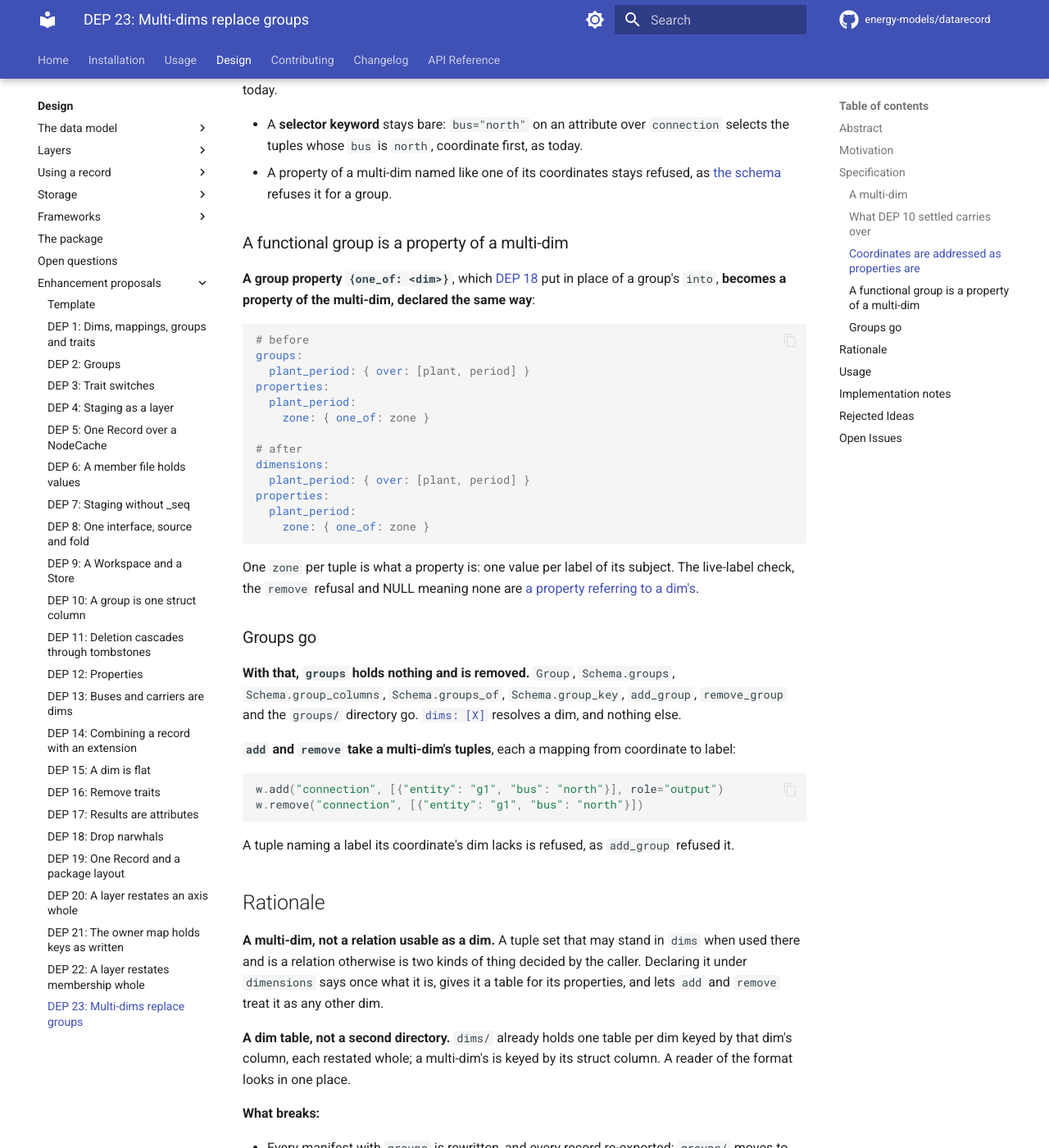
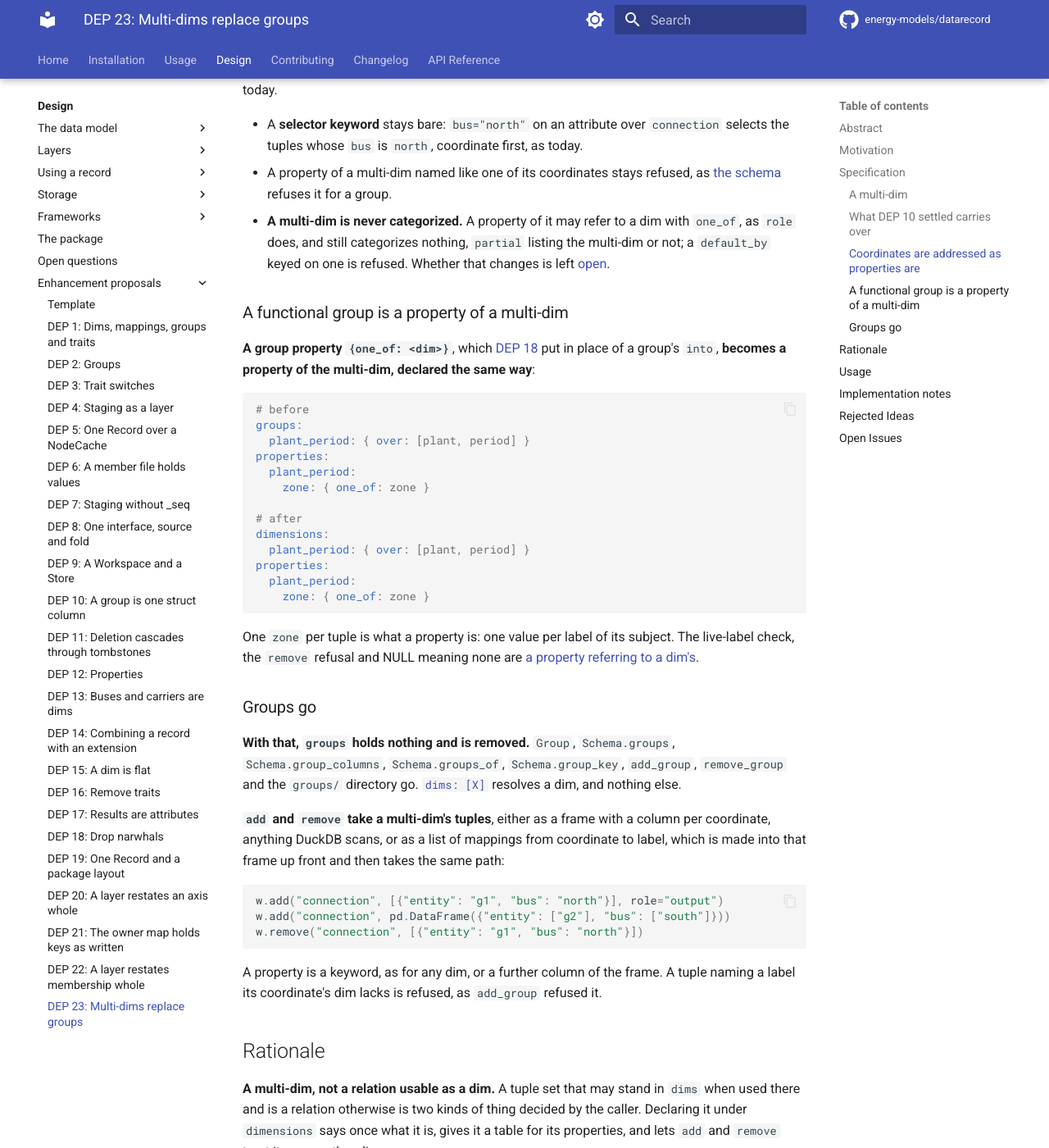
Before and after one commit to energy-models/datarecord, an MkDocs documentation site: the page built from docs/design/proposals/dep-0023-multi-dims.md, in a window 1280 px wide and 1400 px high, scrolled down 2701 px. Shown: the whole window at 82% size. Built offline with MkDocs 1.6.1 and Material for MkDocs 9.7.7, drawn with Linux system fonts in a browser that asks for light colours; comment, search, counter and statistics services are not loaded; some of the changed text lies outside the part shown.

Commit message:
docs: settle DEP 23's add, remove and categories

````diff
--- a/docs/design/proposals/dep-0023-multi-dims.md
+++ b/docs/design/proposals/dep-0023-multi-dims.md
@@ -79,6 +79,7 @@ partial: [entity, bus, connection]
 
 - A **selector keyword** stays bare: `bus="north"` on an attribute over `connection` selects the tuples whose `bus` is `north`, coordinate first, as today.
 - A property of a multi-dim named like one of its coordinates stays refused, as [the schema](../model/properties.md#names) refuses it for a group.
+- **A multi-dim is never categorized.** A property of it may refer to a dim with `one_of`, as `role` does, and still categorizes nothing, `partial` listing the multi-dim or not; a `default_by` keyed on one is refused. Whether that changes is left [open](#open-issues).
 
 ### A functional group is a property of a multi-dim
 
@@ -106,14 +107,15 @@ One `zone` per tuple is what a property is: one value per label of its subject.
 
 **With that, `groups` holds nothing and is removed.** `Group`, `Schema.groups`, `Schema.group_columns`, `Schema.groups_of`, `Schema.group_key`, `add_group`, `remove_group` and the `groups/` directory go. [`dims: [X]`](../model/groups.md#attributes-over-a-group) resolves a dim, and nothing else.
 
-**`add` and `remove` take a multi-dim's tuples**, each a mapping from coordinate to label:
+**`add` and `remove` take a multi-dim's tuples**, either as a frame with a column per coordinate, anything DuckDB scans, or as a list of mappings from coordinate to label, which is made into that frame up front and then takes the same path:
 
 ```python
 w.add("connection", [{"entity": "g1", "bus": "north"}], role="output")
+w.add("connection", pd.DataFrame({"entity": ["g2"], "bus": ["south"]}))
 w.remove("connection", [{"entity": "g1", "bus": "north"}])
 ```
 
-A tuple naming a label its coordinate's dim lacks is refused, as `add_group` refused it.
+A property is a keyword, as for any dim, or a further column of the frame. A tuple naming a label its coordinate's dim lacks is refused, as `add_group` refused it.
 
 ## Rationale
 
@@ -146,10 +148,10 @@ w.remove("bus", ["north"])  # and every connection at it
 
 ## Implementation notes
 
-1. `Dimension.over`, parsed as a group's was; `over` exclusive with `dtype` and `one_of`; `groups` refused at load, naming `dimensions`.
+1. `Dimension.over`, parsed as a group's was; `over` exclusive with `dtype` and `one_of`; `groups` an unknown key, refused as any other.
 2. The group struct-column machinery keyed on the dim: fold key, broadcast, whole-or-NULL, cascade, the coordinate-name clash.
 3. `dims/<multi-dim>.parquet` for its table, restated whole; `groups/` and `resolved/groups/` dropped from the writer and reader.
-4. `add` and `remove` take tuples; `add_group`, `remove_group` removed.
+4. `add` and `remove` take tuples, as a frame or a list of mappings; `add_group`, `remove_group` removed.
 5. `Schema.resolve` resolves a coordinate.
 6. `Group`, `Schema.groups`, `group_columns`, `groups_of`, `group_key` removed; the PyPSA tool declares `connection` under `dimensions`.
 7. Pages, usage, changelog; fixtures re-exported.
@@ -184,4 +186,4 @@ Checks that hold once built:
   The multi-dim is then declared once, where its only content is. Against it: `over` becomes a name no property may take, a multi-dim with no property still needs an entry under `properties`, and `dimensions` stops listing every dim, so a reader of `dimensions` alone (mathspec's included) misses it.
 
 - **Whether a functional mapping over two coordinates justifies a dim.** `plant_period` exists only to carry `zone`; its labels must be written before the property can be.
-- **Whether a multi-dim in `partial` may be categorized.** Once a group is a dim, the [open question](../open-questions.md#whether-a-group-in-partial-may-have-categories) on a group's categories becomes whether the categories rule extends to a multi-dim. This DEP keeps a multi-dim uncategorized.
+- **Whether a multi-dim in `partial` may be categorized.** Once a group is a dim, the [open question](../open-questions.md#whether-a-group-in-partial-may-have-categories) on a group's categories becomes whether the categories rule extends to a multi-dim. This DEP keeps a multi-dim uncategorized, as its specification says; a later DEP may lift that.
````
Also changed, not shown: other parts of docs/design/proposals/dep-0023-multi-dims.md (+1 -1 lines).
